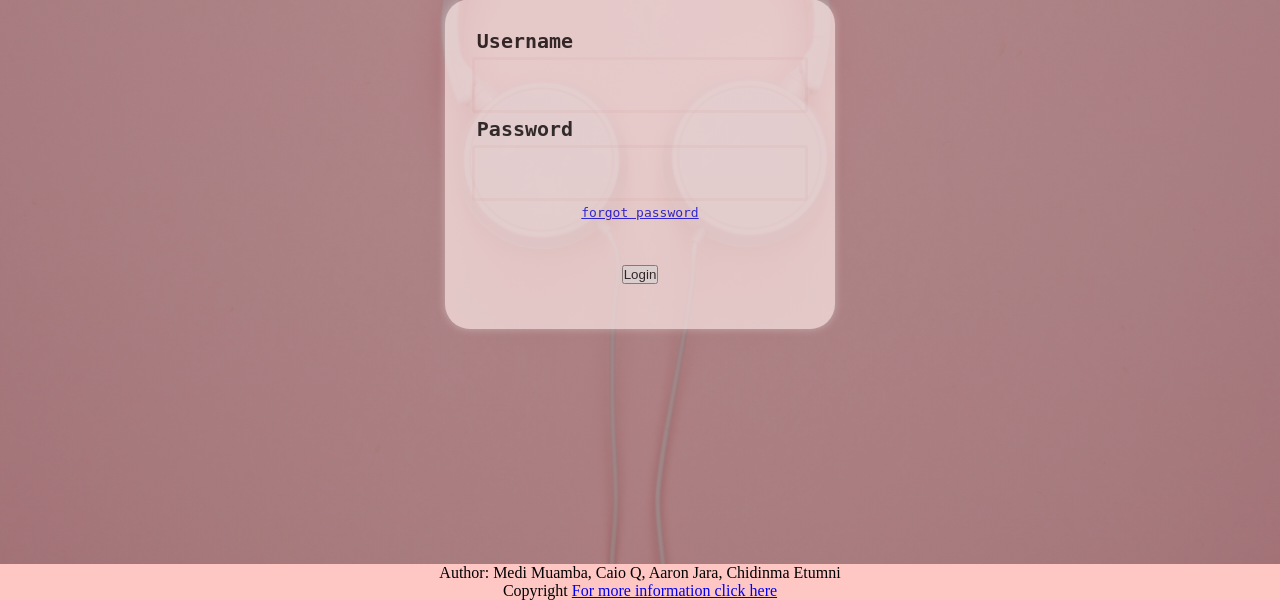
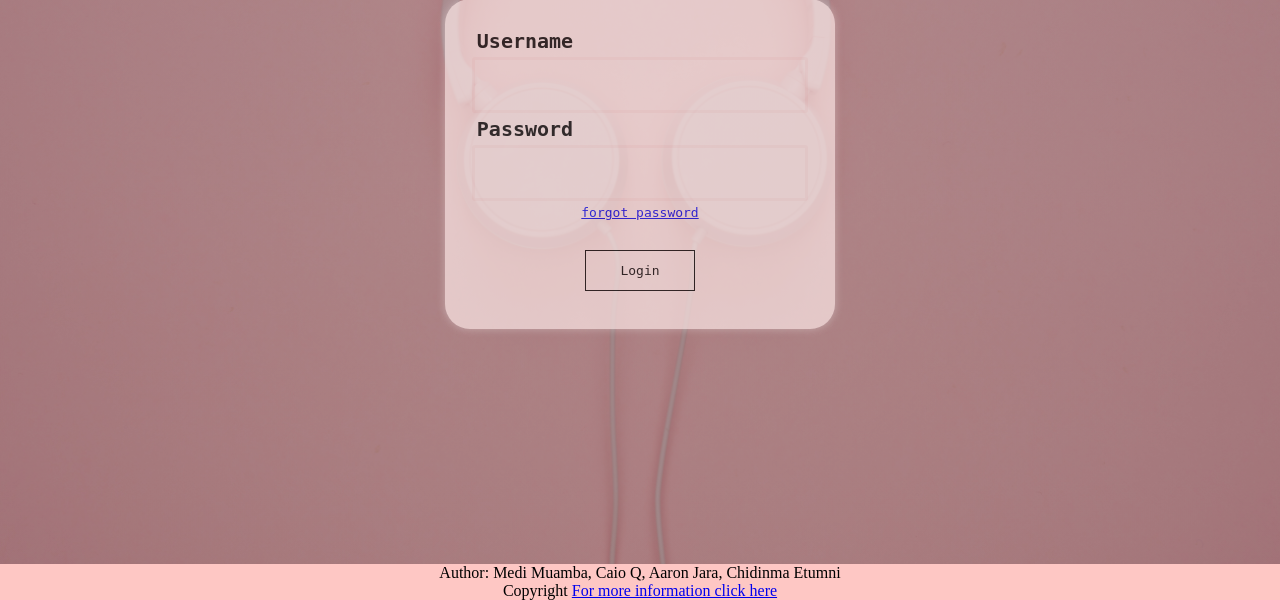
Before and after one commit to caiocotts/myousik, a PHP site: page /login.html in a window 1280 px wide. Shown: the part 387-987 px from the top of the page. Run offline with PHP 8.4, Linux system fonts and the light colour scheme; some libraries are stand-ins or nearby versions.

Commit message:
Change onclick functionality for login button.

```diff
--- a/css/style.css
+++ b/css/style.css
@@ -108,6 +108,24 @@
     background: transparent;
     position: relative;
     cursor: pointer;
+}
+
+#login-btn {
+    display: inline-block;
+    text-decoration: none;
+    color: black;
+    border: 1px solid black;
+    padding: 12px 34px;
+    font-size: 13px;
+    background: transparent;
+    position: relative;
+    cursor: pointer;
+}
+
+#login-btn:hover {
+    border: 1px solid #fec7c4;
+    background: white;
+    transition: 1s;
 }
 
 /*--Header Feedback sent--*/
--- a/js/validation.js
+++ b/js/validation.js
@@ -19,7 +19,8 @@ $(function () {
         }
 
         if (checked) {
-            alert("First name: " + username + "\n" + "Password: " + password + "\n" )
+            // alert("First name: " + username + "\n" + "Password: " + password + "\n" )
+            location.href = '../index.html'
 
             return true
         }
--- a/login.html
+++ b/login.html
@@ -46,9 +46,11 @@
                         <br>
                         <label class="error" for="password" id="password_missing_error">This field is required.</label>
                     </div>
-                    <a href="index.h">forgot password</a>
-                    <br><br><br><br>
-                    <button type="submit" id="login-btn">Login</button>
+                    <a href="information.html">forgot password</a>
+                    <br><br><br>
+                    <!-- <button type="submit" id="login-btn">Login</button> -->
+                    <a type="submit" id="login-btn">Login</a>
+
             </div>
             </form>
         </section>
```
